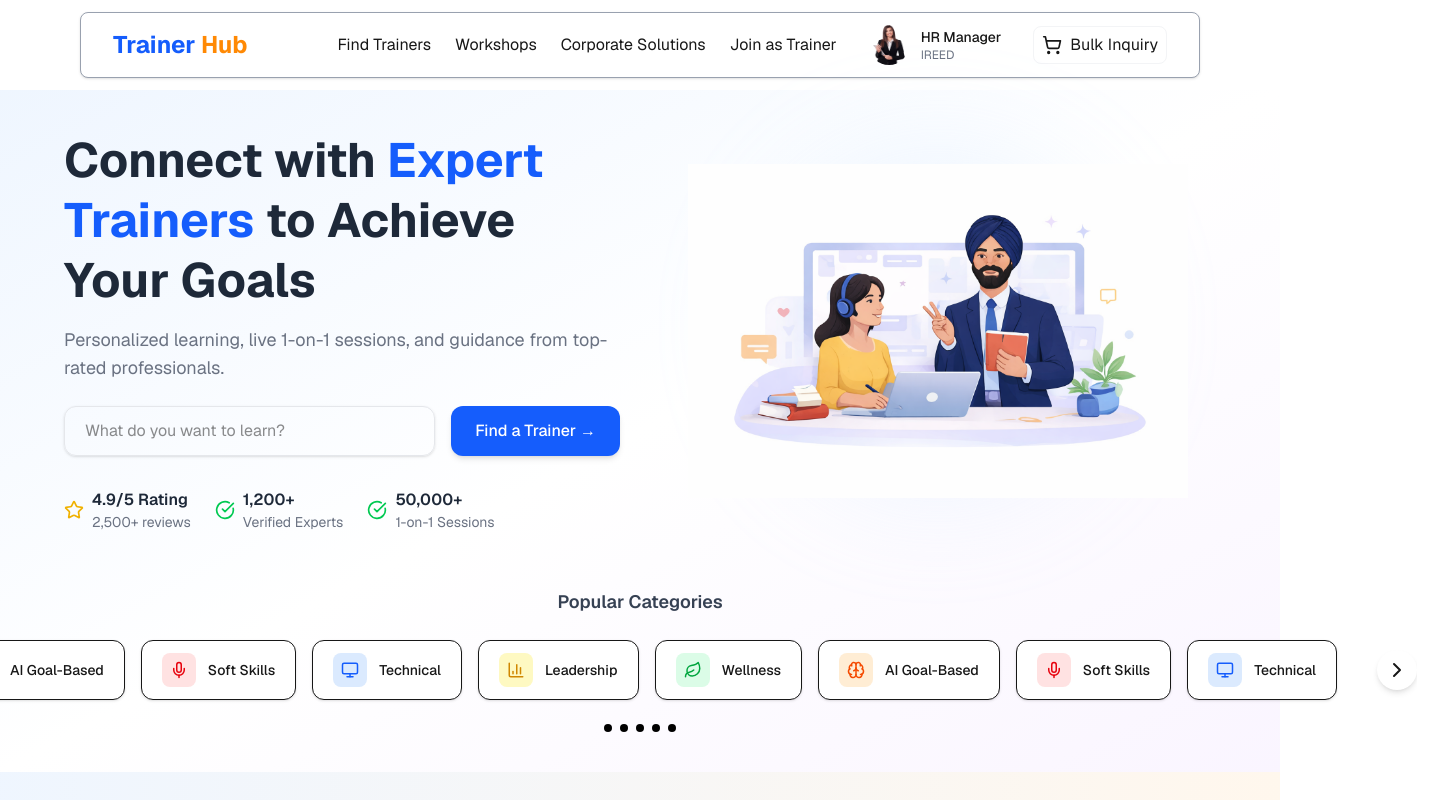
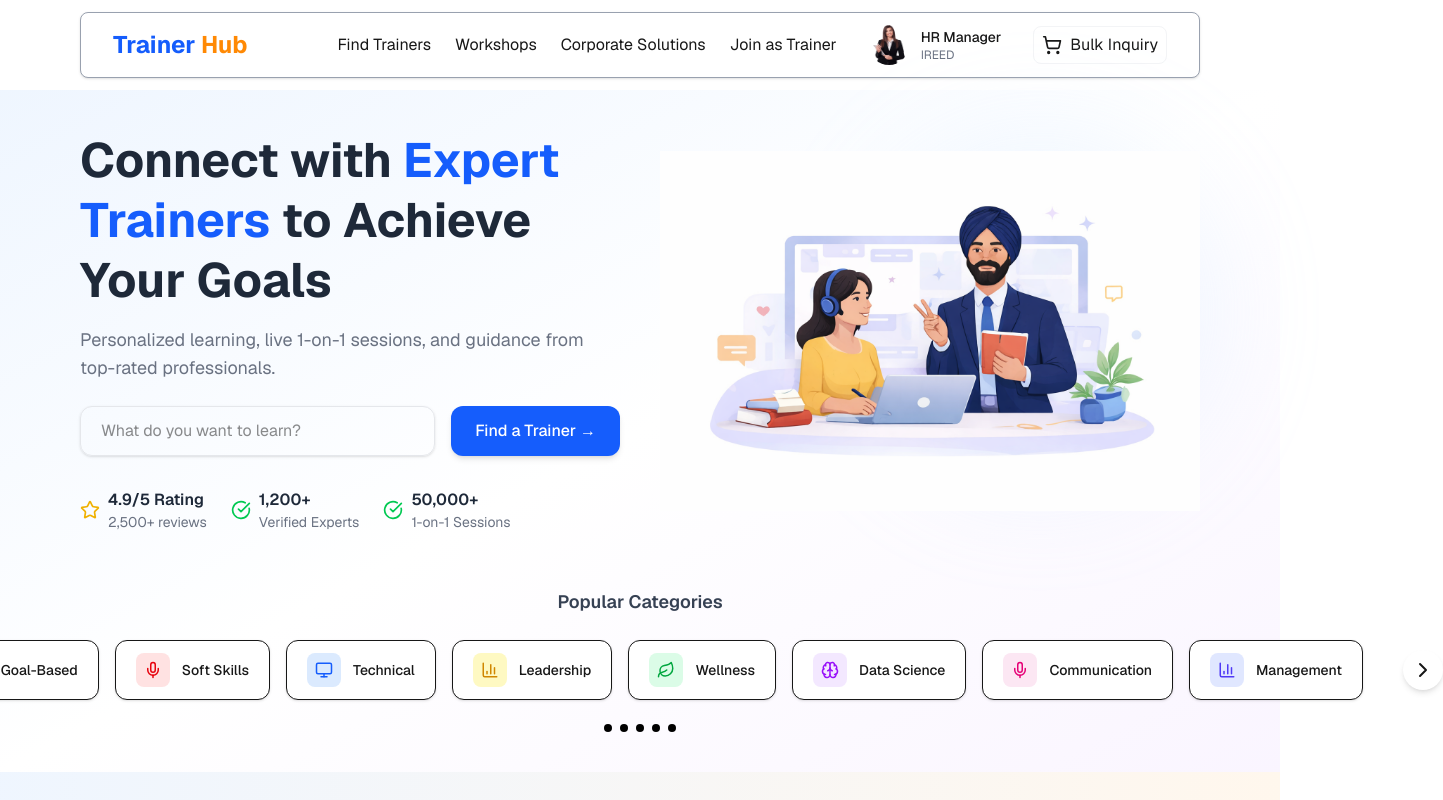
Before and after one commit to RiteshRanga78654/toptrainer.com, a Next.js app: page / in a window 1280 px wide. Shown: the top 800 px of the page, 1443 px wide, since content can reach past the window. Built offline with nearby package versions, Linux system fonts and the light colour scheme.

Commit message:
Resolved merge conflict in page.js

```diff
--- a/app/components/Navbar.jsx
+++ b/app/components/Navbar.jsx
@@ -7,6 +7,7 @@ import Image from "next/image";
 const Navbar = ({ open, setOpen, navItems }) => {
   return (
     <>
+
       {/* NAVBAR */}
 <div className="flex border border-gray-400 justify-between items-center
 px-4 sm:px-6 md:px-8 py-3 shadow bg-white
--- a/app/page.js
+++ b/app/page.js
@@ -7,6 +7,7 @@ import Image from "next/image";
 import Navbar from "./components/Navbar";
 import hr from "./image/5-img.png";
 import trainer from "./image/book-demo-girl.png";
+
 
 
 import { Brain, Mic, Monitor, BarChart3, Leaf } from "lucide-react";
@@ -24,16 +25,16 @@ const Page = () => {
     "Join as Trainer",
   ];
 
+
     const categories = [
   { name: "AI Goal-Based", icon: Brain, color: "bg-orange-100 text-orange-600" },
   { name: "Soft Skills", icon: Mic, color: "bg-red-100 text-red-600" },
   { name: "Technical", icon: Monitor, color: "bg-blue-100 text-blue-600" },
   { name: "Leadership", icon: BarChart3, color: "bg-yellow-100 text-yellow-600" },
   { name: "Wellness", icon: Leaf, color: "bg-green-100 text-green-600" },
-     { name: "AI Goal-Based", icon: Brain, color: "bg-orange-100 text-orange-600" },
-    { name: "Soft Skills", icon: Mic, color: "bg-red-100 text-red-600" },
-    { name: "Technical", icon: Monitor, color: "bg-blue-100 text-blue-600" },
-
+  { name: "Data Science", icon: Brain, color: "bg-purple-100 text-purple-600" },
+  { name: "Communication", icon: Mic, color: "bg-pink-100 text-pink-600" },
+  { name: "Management", icon: BarChart3, color: "bg-indigo-100 text-indigo-600" },
 ];
    const [index, setIndex] = useState(0);
 
@@ -92,10 +93,10 @@ const Page = () => {
 
       />
 
-      <section className="w-full bg-gradient-to-br from-blue-50 via-white to-purple-50 px-6 md:px-16 py-10">
+      <section className="w-full bg-gradient-to-br from-blue-50 via-white to-purple-50  md:px-16 py-10">
 
       {/* TOP HERO */}
-      <div className="grid md:grid-cols-2 gap-10 items-center max-w-7xl mx-auto">
+      <div className="grid md:grid-cols-2 gap-10 items-center max-w-7xl mx-4">
 
         {/* LEFT */}
         <div>
@@ -152,15 +153,15 @@ const Page = () => {
         </div>
 
         {/* RIGHT IMAGE */}
-        <div className="relative flex justify-center">
+        <div className="relative flex justify-end ">
           <div className="absolute w-[320px] h-[320px] bg-blue-200 rounded-full blur-3xl opacity-30"></div>
 
           <Image
             src="/Images/hero.png"
             alt="Trainer"
-            width={500}
+            width={700}
             height={400}
-            className="relative z-10"
+            className="relative z-10 "
           />
         </div>
       </div>
```
Lines whose indentation alone changed are shown as unchanged.
